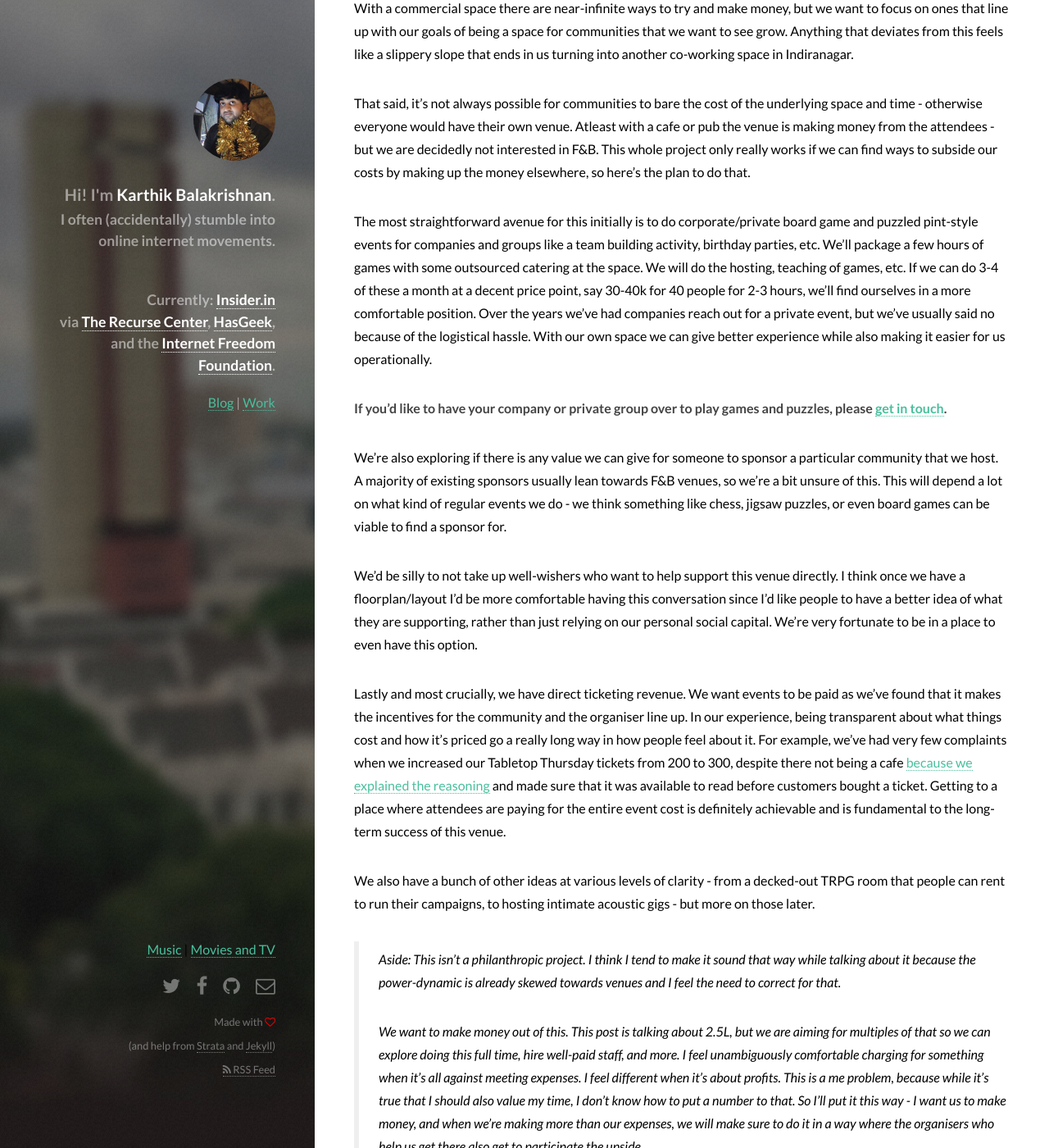
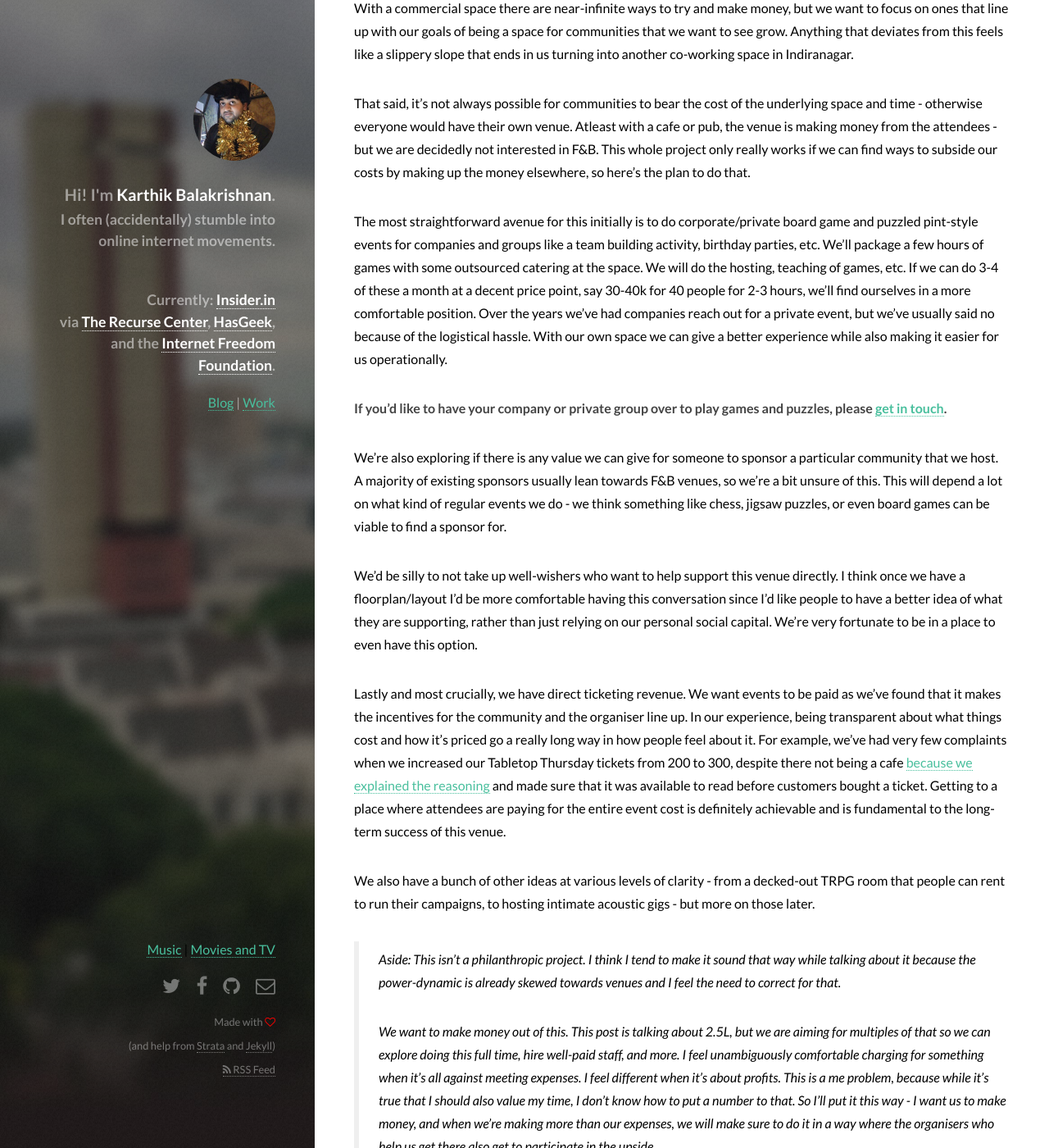
Before and after one commit to karthikb351/karthikb351, a Jekyll site: the page built from _posts/2023-12-24-how-to-break-even.md, in a window 1280 px wide and 1400 px high, scrolled down 436 px. Shown: the whole window at 82% size. Built offline with Jekyll 4.4.1, drawn with Linux system fonts in a browser that asks for light colours; comment, search, counter and statistics services are not loaded; some of the changed text lies outside the part shown.

Commit message:
fix typos

```diff
--- a/_posts/2023-12-24-how-to-break-even.md
+++ b/_posts/2023-12-24-how-to-break-even.md
@@ -15,9 +15,9 @@ An update on [our community space plans](/blog/hex-project).
 
 With a commercial space there are near-infinite ways to try and make money, but we want to focus on ones that line up with our goals of being a space for communities that we want to see grow. Anything that deviates from this feels like a slippery slope that ends in us turning into another co-working space in Indiranagar.
 
-That said, it's not always possible for communities to bare the cost of the underlying space and time - otherwise everyone would have their own venue. Atleast with a cafe or pub the venue is making money from the attendees - but we are decidedly not interested in F&B. This whole project only really works if we can find ways to subside our costs by making up the money elsewhere, so here's the plan to do that.
+That said, it's not always possible for communities to bear the cost of the underlying space and time - otherwise everyone would have their own venue. Atleast with a cafe or pub, the venue is making money from the attendees - but we are decidedly not interested in F&B. This whole project only really works if we can find ways to subside our costs by making up the money elsewhere, so here's the plan to do that.
 
-The most straightforward avenue for this initially is to do corporate/private board game and puzzled pint-style events for companies and groups like a team building activity, birthday parties, etc. We'll package a few hours of games with some outsourced catering at the space. We will do the hosting, teaching of games, etc. If we can do 3-4 of these a month at a decent price point, say 30-40k for 40 people for 2-3 hours, we'll find ourselves in a more comfortable position. Over the years we've had companies reach out for a private event, but we've usually said no because of the logistical hassle. With our own space we can give better experience while also making it easier for us operationally.
+The most straightforward avenue for this initially is to do corporate/private board game and puzzled pint-style events for companies and groups like a team building activity, birthday parties, etc. We'll package a few hours of games with some outsourced catering at the space. We will do the hosting, teaching of games, etc. If we can do 3-4 of these a month at a decent price point, say 30-40k for 40 people for 2-3 hours, we'll find ourselves in a more comfortable position. Over the years we've had companies reach out for a private event, but we've usually said no because of the logistical hassle. With our own space we can give a better experience while also making it easier for us operationally.
 
 **If you'd like to have your company or private group over to play games and puzzles, please [get in touch](mailto:karthikb351@gmail.com).**
 
```
Also changed, not shown: other parts of _posts/2023-12-24-how-to-break-even.md (+1 -1 lines).
